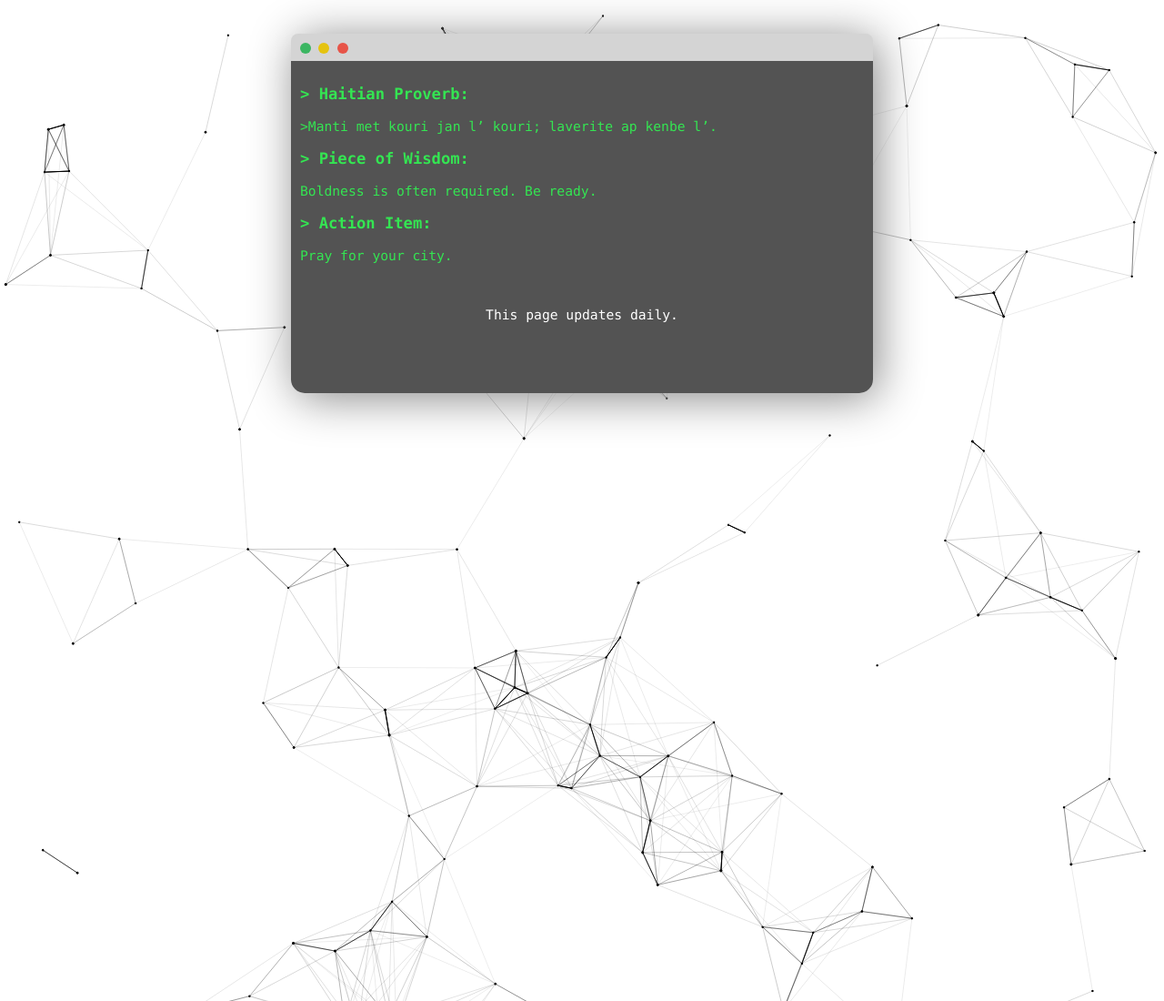
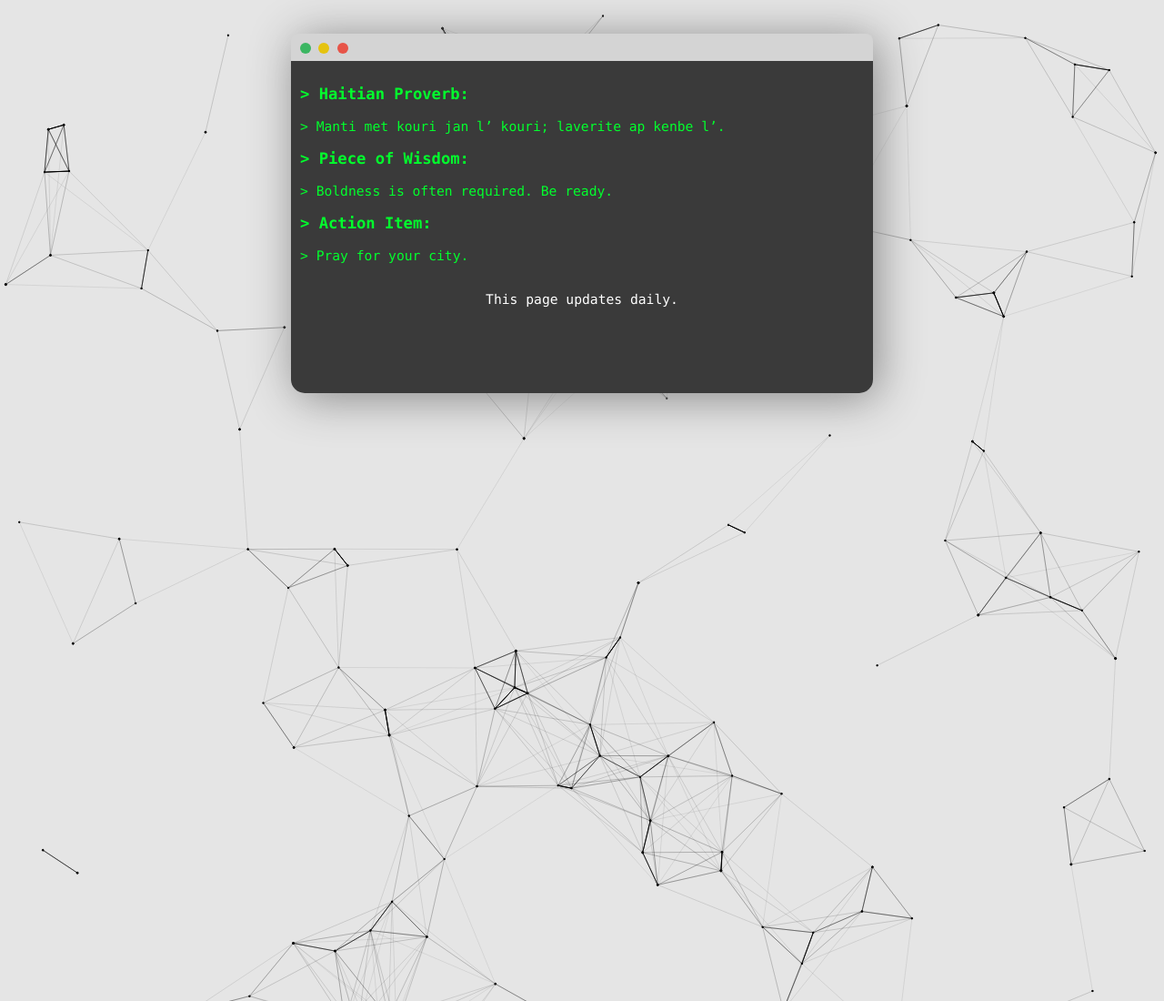
Before and after one commit to jthack/jthack.github.io, a plain HTML site: page index.html in a window 1280 px wide. Shown: the top 1100 px of the page at 91% size. Drawn offline with nearby package versions, Linux system fonts and the light colour scheme; a small style sheet from the web is missing.

Commit message:
formatting changes

```diff
--- a/index.html
+++ b/index.html
@@ -31,7 +31,6 @@
               <br>
               <h3>> Action Item:</h3>
               <a id="action"></a>
-              <br>
               <br>
               <br>
               <p style="text-align: center;">This page updates daily.</p>
@@ -74,11 +73,11 @@
         rawFile.send(null);
     }
     readTextFile("proverbs.txt")
-    document.getElementById("proverb").innerHTML = ">" + output;
+    document.getElementById("proverb").innerHTML = "> " + output;
     readTextFile("wisdom.txt")
-    document.getElementById("wisdom").innerHTML = output;
+    document.getElementById("wisdom").innerHTML = "> " + output;
     readTextFile("actions.txt")
-    document.getElementById("action").innerHTML = output;
+    document.getElementById("action").innerHTML = "> " + output;
     </script>
     <link rel="stylesheet" href="https://unpkg.com/purecss@1.0.0/build/pure-min.css">
     </div>
--- a/stylesheet.css
+++ b/stylesheet.css
@@ -1,5 +1,5 @@
 #background{
-    background:white;
+    background:#e5e5e5;
     position:absolute;
     top:0;
     left:0;
@@ -190,7 +190,7 @@ a:visited{
   position: relative;
   box-shadow: 5px 5px 50px #888888;
   border-bottom-width:10px;
-  border-bottom-color: #535353;
+  border-bottom-color: #3a3a3a;
   border-bottom-style: solid;
   border-radius: 15px;
   border-bottom-width: 35px;
@@ -225,10 +225,10 @@ a:visited{
 }
 
 .mac-window section.mac {
-  color: #34e552;
+  color: #02ff2d;
   font-family: 'Andale Mono', Consolas, 'Courier New';
   font-size: 11pt;
-  background: #535353;
+  background: #3a3a3a;
   padding: 10px;
   box-sizing: border-box;
   position: absolute;
```
Also changed, not shown: 2 other files.
